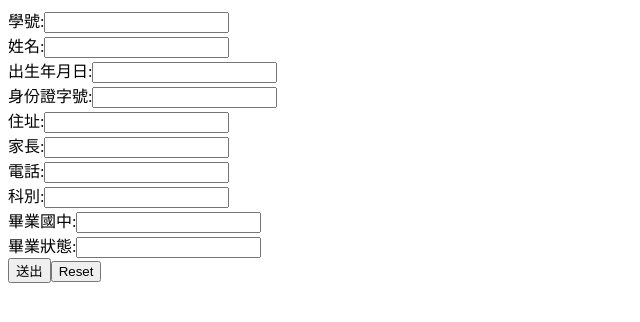
After one commit to nagachen/crud, a PHP site: page /insert_form.php in a window 1280 px wide. The commit adds this page. Shown: the top 322 px of the page, without its empty margins (0-640 px from the left). Run offline with PHP 8.4, Linux system fonts and the light colour scheme.

Commit message:
新增完成

```diff
--- a/crud.php
+++ b/crud.php
@@ -33,6 +33,8 @@ $rows=$pdo->query($sql)->fetchAll(PDO::FETCH_ASSOC); //陣列式拿取
     </style>
 </head>
 <body>
+    <h1>學生列表</h1>
+    <a href="insert_form.php" class="btn">新增學生資料</a>
     <table>
         <tr>
             <td>id</td>
--- /dev/null
+++ b/insert_form.php
@@ -0,0 +1,24 @@
+<!DOCTYPE html>
+<html lang="en">
+<head>
+    <meta charset="UTF-8">
+    <meta http-equiv="X-UA-Compatible" content="IE=edge">
+    <meta name="viewport" content="width=device-width, initial-scale=1.0">
+    <title>Document</title>
+</head>
+<body>
+    <form action="insert.php" method="post">
+    <div><label for="">學號:</label><input type="text" name="school_num"></div>
+    <div><label for="">姓名:</label><input type="text" name="name"></div>
+    <div><label for="">出生年月日:</label><input type="text" name="birthday"></div>
+    <div><label for="">身份證字號:</label><input type="text" name="uni_id"></div>
+    <div><label for="">住址:</label><input type="text" name="addr"></div>
+    <div><label for="">家長:</label><input type="text" name="parents"></div>
+    <div><label for="">電話:</label><input type="text" name="tel"></div>
+    <div><label for="">科別:</label><input type="text" name="dept"></div>
+    <div><label for="">畢業國中:</label><input type="text" name="graduate_at"></div>
+    <div><label for="">畢業狀態:</label><input type="text" name="status_code"></div>
+    <div><input type="submit" value="送出"><input type="reset"></div>
+    </form>
+</body>
+</html>
```
Also changed, not shown: insert.php (added, +8 -0 lines).
